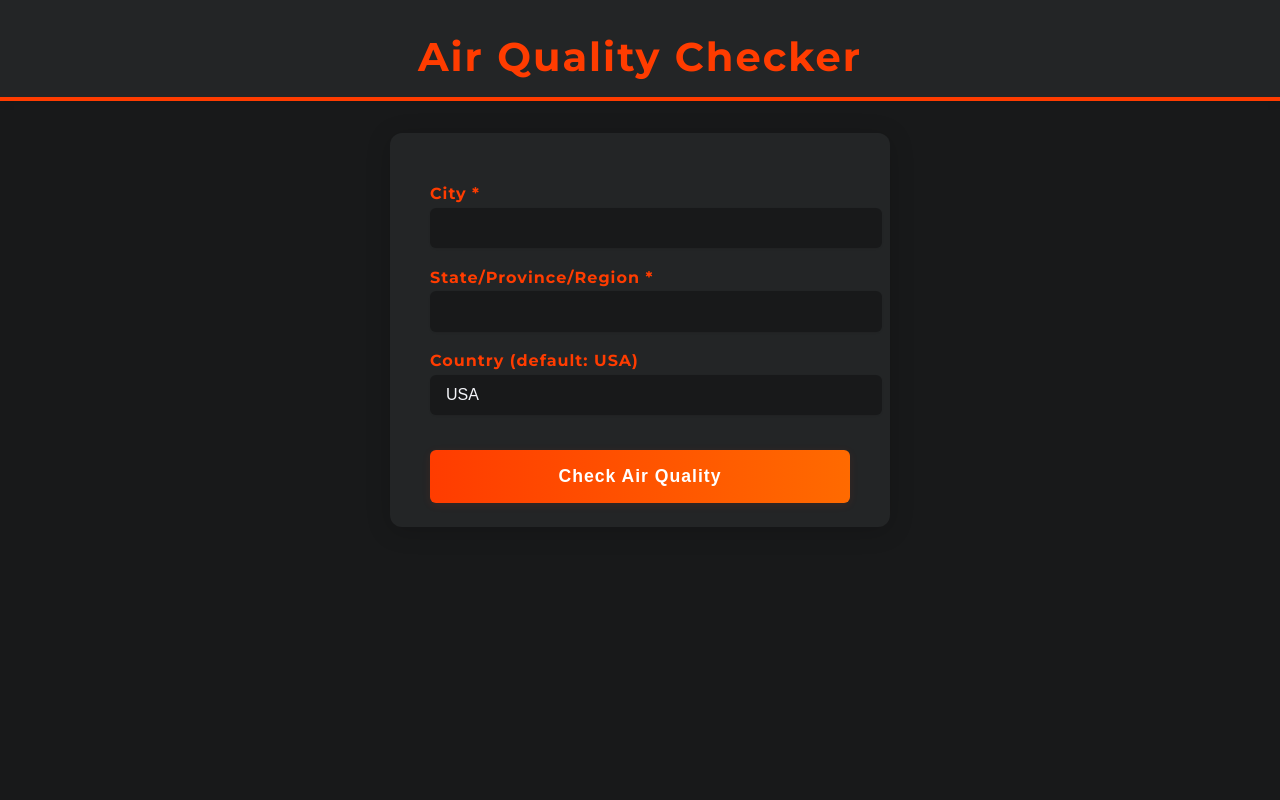
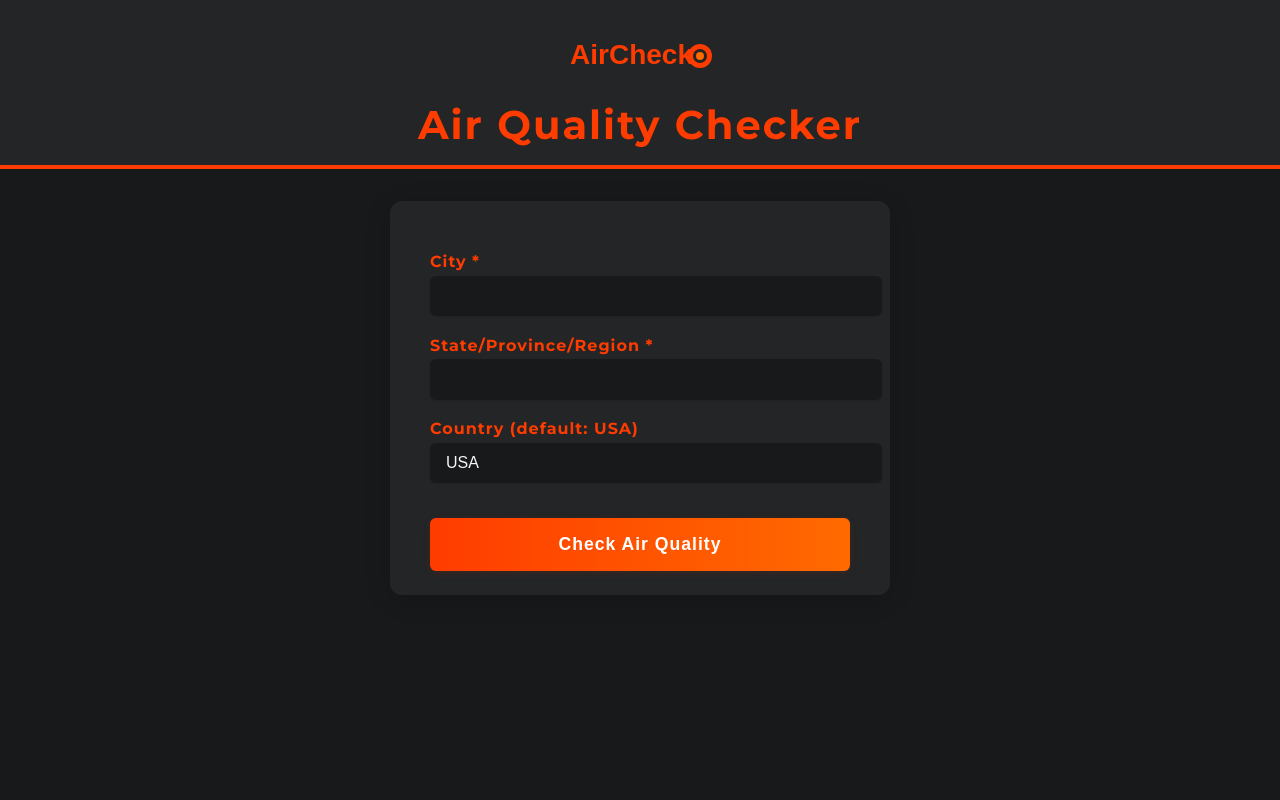
Before and after one commit to gabehoffman/AirQualityChecker-basic, a Django app: page / in a window 1280 px wide. Run offline with Django 4.2, Linux system fonts and the light colour scheme.

Commit message:
add some branding

```diff
--- /dev/null
+++ b/aqform/static/aqform/brand-colors.css
@@ -0,0 +1,7 @@
+:root {
+  --brand-primary: #FF3C00;
+  --brand-secondary: #FF6A00;
+  --brand-bg: #18191A;
+  --brand-surface: #232526;
+  --brand-text: #F5F6FA;
+}
--- a/aqform/templates/aqform/form.html
+++ b/aqform/templates/aqform/form.html
@@ -4,26 +4,31 @@
     <meta charset="UTF-8">
     <title>Air Quality Checker</title>
     <link href="https://fonts.googleapis.com/css2?family=Montserrat:wght@700;400&display=swap" rel="stylesheet">
+    <link rel="stylesheet" href="/static/aqform/brand-colors.css">
     <style>
         body {
-            background: #18191A;
-            color: #F5F6FA;
+            background: var(--brand-bg);
+            color: var(--brand-text);
             font-family: 'Montserrat', Arial, sans-serif;
             margin: 0;
             min-height: 100vh;
         }
         header {
-            background: #232526;
-            border-bottom: 4px solid #FF3C00;
+            background: var(--brand-surface);
+            border-bottom: 4px solid var(--brand-primary);
             padding: 2rem 0 1rem 0;
             text-align: center;
             box-shadow: 0 2px 8px rgba(0,0,0,0.08);
+        }
+        header img {
+            height: 48px;
+            margin-bottom: 0.5rem;
         }
         header h1 {
             font-size: 2.5rem;
             font-weight: 700;
             letter-spacing: 2px;
-            color: #FF3C00;
+            color: var(--brand-primary);
             margin: 0;
         }
         main {
@@ -121,7 +126,8 @@
 </head>
 <body>
     <header>
-        <h1>Air Quality Checker</h1>
+        <img src="/static/aqform/logo.svg" alt="AirQCheck Logo" style="height:48px;margin-bottom:0.5rem;">
+        <h1 style="margin-top:0.2em;">Air Quality Checker</h1>
     </header>
     <main>
         {% if error %}
```
Also changed, not shown: other parts of aqform/templates/aqform/form.html (+13 -13 lines), aqform/static/aqform/logo.svg (added).
